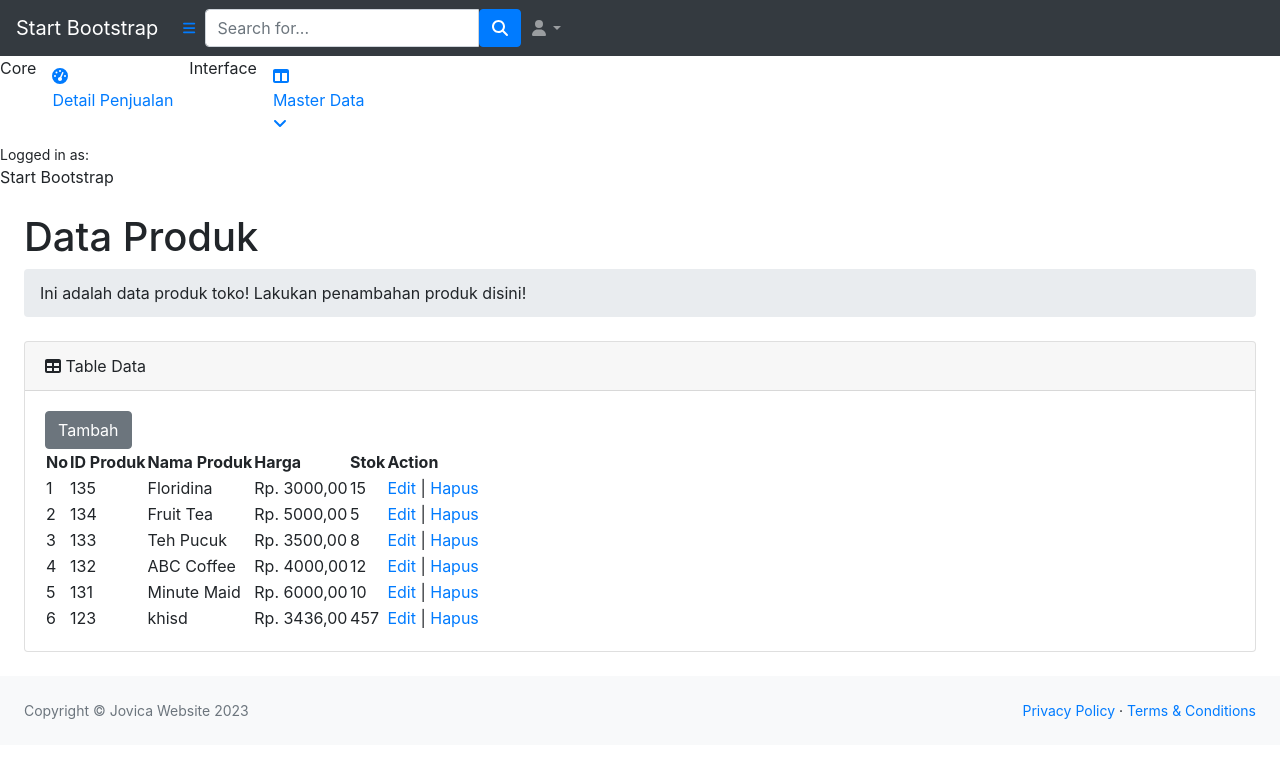
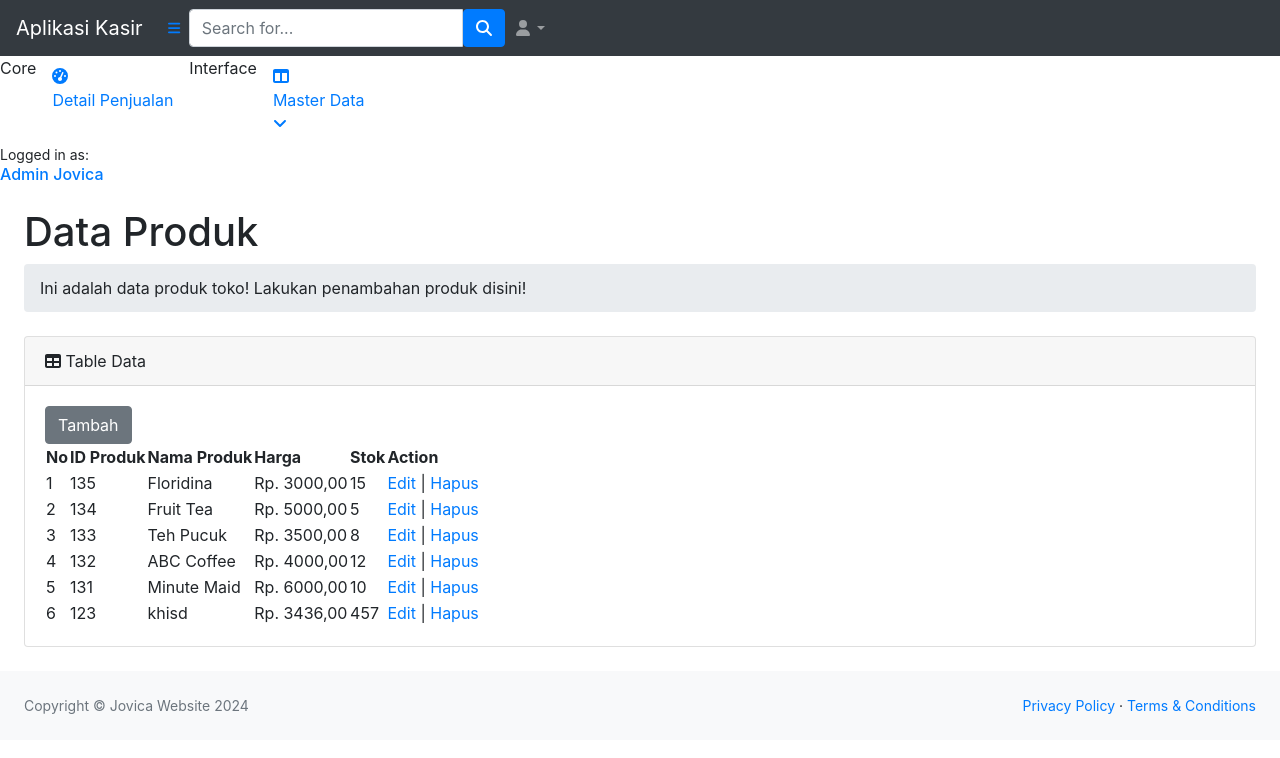
Before and after one commit to jovicap56/Jovica_XIIRPL1, a PHP site: page /produk.php in a window 1280 px wide. Shown: the top 758 px of the page. Run offline with PHP 8.4, Linux system fonts and the light colour scheme; a user stored in the database is signed in; data comes from the database, SQL or seed files in the repository; some libraries are stand-ins or nearby versions.

Commit message:
Update produk.php

```diff
--- a/produk.php
+++ b/produk.php
@@ -27,7 +27,7 @@ if (!isset($_SESSION['username'])) {
     <body class="sb-nav-fixed">
         <nav class="sb-topnav navbar navbar-expand navbar-dark bg-dark">
             <!-- Navbar Brand-->
-            <a class="navbar-brand ps-3" href="index.html">Start Bootstrap</a>
+            <a class="navbar-brand ps-3" href="index.php">Aplikasi Kasir</a>
             <!-- Sidebar Toggle-->
             <button class="btn btn-link btn-sm order-1 order-lg-0 me-4 me-lg-0" id="sidebarToggle" href="#!"><i class="fas fa-bars"></i></button>
             <!-- Navbar Search-->
@@ -87,7 +87,7 @@ if (!isset($_SESSION['username'])) {
                     </div>
                     <div class="sb-sidenav-footer">
                         <div class="small">Logged in as:</div>
-                        Start Bootstrap
+                        <a href="#"  method="POST" class="d-block"><?php echo "<h6> "."Admin ". $_SESSION['username']. "</h6>"; ?></a>
                     </div>
                 </nav>
             </div>
@@ -183,7 +183,7 @@ if (!isset($_SESSION['username'])) {
 
     // Check If form submitted, insert form data into users table.
     if(isset($_POST['Submit'])){
-        $id = $_POST['produkID'];
+        $produk = $_POST['produkID'];
         $nama = $_POST['namaProduk'];
         $harga = $_POST['Harga'];
         $stok = $_POST['Stok'];
@@ -192,10 +192,8 @@ if (!isset($_SESSION['username'])) {
         include_once("koneksi.php");
 
         // Insert user data into table
-        $result = mysqli_query($koneksi, "INSERT INTO produk(produkID,namaProduk,Harga,Stok) VALUES('$id','$nama','$harga','$stok')");
+        $result = mysqli_query($koneksi, "INSERT INTO produk(produkID,namaProduk,Harga,Stok) VALUES('$produk','$nama','$harga','$stok')");
 
-        // Show message when user added
-        //header("Location: shows.php");
         echo "<script>window.location.href='produk.php';</script>";
     }
     ?>
@@ -213,7 +211,7 @@ if (!isset($_SESSION['username'])) {
                 <footer class="py-4 bg-light mt-auto">
                     <div class="container-fluid px-4">
                         <div class="d-flex align-items-center justify-content-between small">
-                            <div class="text-muted">Copyright &copy; Jovica Website 2023</div>
+                            <div class="text-muted">Copyright &copy; Jovica Website 2024</div>
                             <div>
                                 <a href="#">Privacy Policy</a>
                                 &middot;
```
